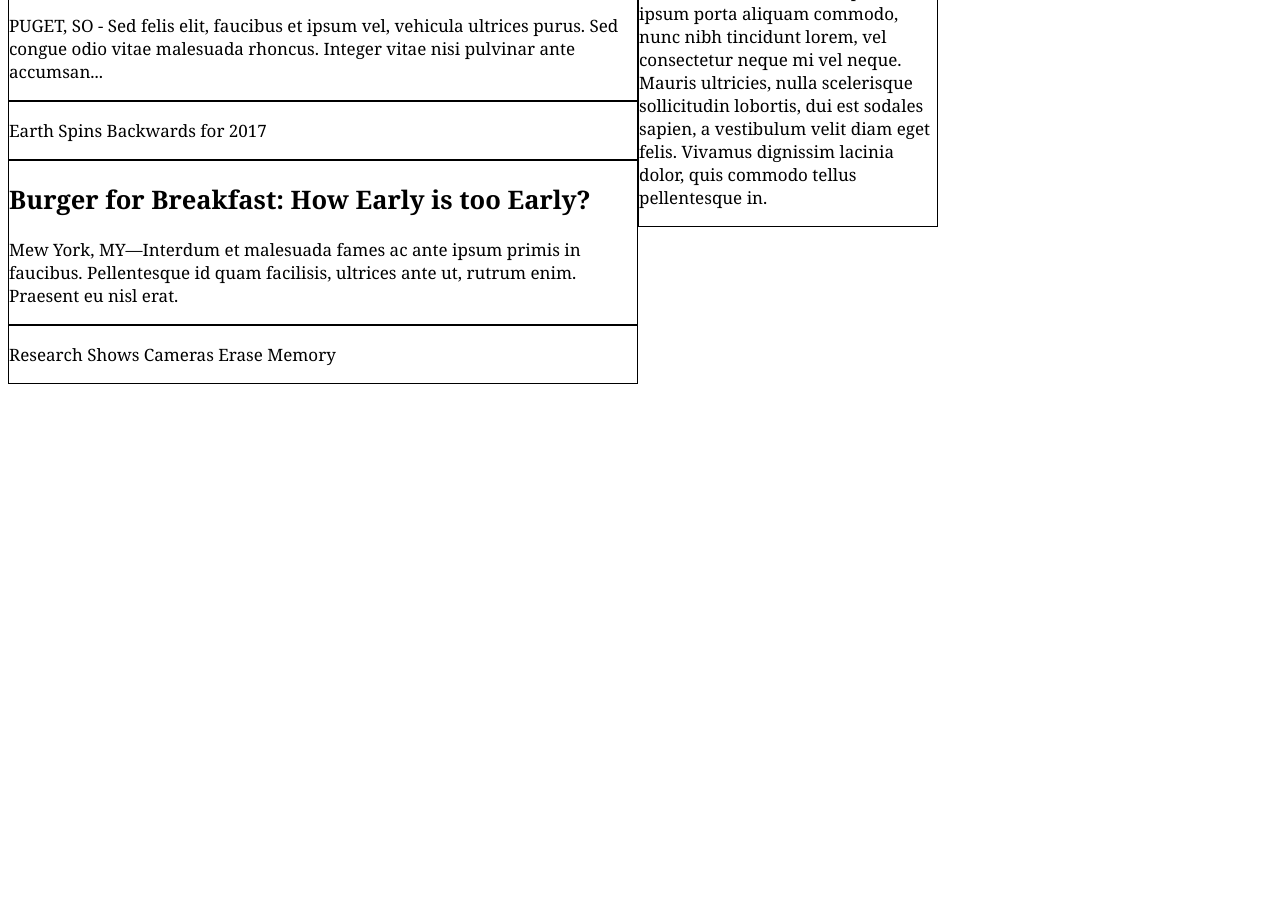
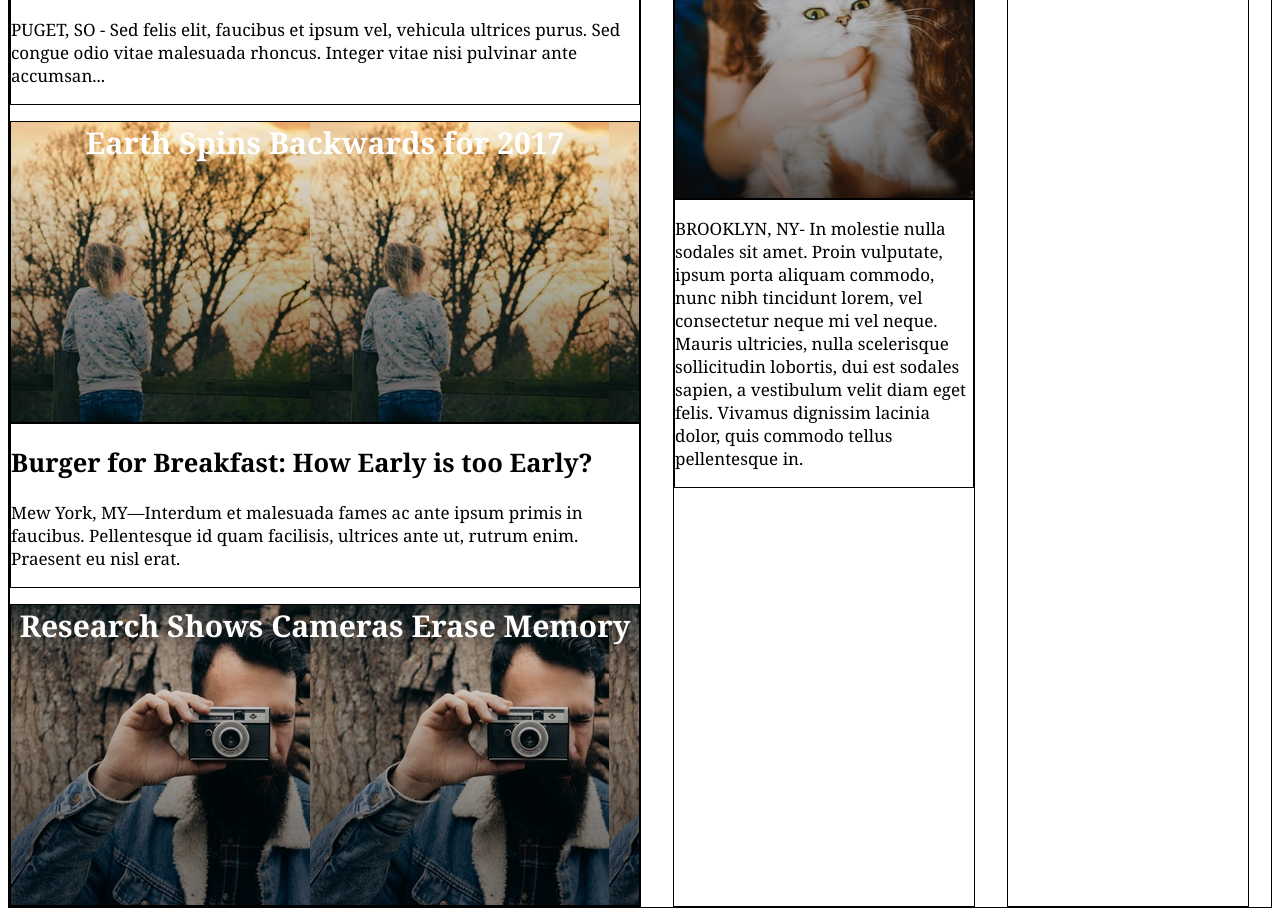
Before and after one commit to jackieeaton/mytimes, a plain HTML site: page index.html in a window 1280 px wide. Shown: the part 780-1696 px from the top of the page. Before the commit the page ends 1172 px from the top, so only its background shows below. Drawn offline with Linux system fonts and the light colour scheme; files whose address does not match are found by name.

Commit message:
Added image content

```diff
--- a/index.html
+++ b/index.html
@@ -22,56 +22,72 @@
       </nav>
     </header>
 
-  <!-- Content -->
+  <!-- Content Section -->
 
   <div class="content">
+
     <div class="large column">
-      <div class="article">
+
     <div class="main-story">
       <div class="image-content">
         <span>Mother of Three Buys Tuna Steak at Phish Concert. Leaves, "Feeling Funny."</span>
       </div>
-        </div>
       <p>MONUMENT VALLEY, AZ - Lorem ipsum dolor sit amet, consectetur adipiscing elit. Pellentesque nec nisl at augue dapibus dignissim. Nunc condimentum rutrum metus, ac eleifend lacus viverra nec. Proin ultrices egestas diam sed mollis. Nulla sapien massa, dictum vitae est et, pellentesque rutrum risus. Nunc volutpat, metus ac rutrum tempus, orci nisi porttitor dolor, sit amet luctus metus est ut mauris. Quisque vulputate nisl vitae massa rhoncus, at sagittis elit accumsan. Etiam tempus, lorem quis blandit imperdiet, enim dui lobortis tortor, sit amet lobortis arcu ex id odio. Nam fermentum nulla et eros bibendum, sed ullamcorper massa scelerisque. Vestibulum aliquet placerat leo a hendrerit. Nulla non sagittis neque. Nullam sit amet fringilla massa.</p>
     </div>
-      <div class="article">
+
+    <div class="story">
       <h2>Orca Spends Vacation at Land World Puget</h2>
       <p>PUGET, SO - Sed felis elit, faucibus et ipsum vel, vehicula ultrices purus. Sed congue odio vitae malesuada rhoncus. Integer vitae nisi pulvinar ante accumsan...</p>
     </div>
-      <div class="article">
-        <p>Earth Spins Backwards for 2017</p>
+
+
+    <div class="earth image-content">
+      <span>Earth Spins Backwards for 2017</span>
     </div>
-      <div class="article">
+
+    <div class="story">
       <h2>Burger for Breakfast: How Early is too Early?</h2>
       <p>Mew York, MY—Interdum et malesuada fames ac ante ipsum primis in faucibus. Pellentesque id quam facilisis, ultrices ante ut, rutrum enim. Praesent eu nisl erat.</p>
     </div>
-      <div class="article">
-        <p>Research Shows Cameras Erase Memory</p>
-      </div>
+
+    <div class="research image-content">
+      <span>Research Shows Cameras Erase Memory</span>
     </div>
 
+  </div>
+
+
     <div class="medium column">
-      <div class="article">
+
+      <div class="story">
         <h2>FBI Finds Action Star Guilty of False Advertising</h2>
         <p>WASHINGTON DC- Donec luctus sem augue, rutrum posuere orci aliquam sed. Nam vitae aliquam lectus. Sed tempor tortor est, nec sagittis eros tincidunt sed. Morbi venenatis condimentum sem, vitae sollicitudin turpis pulvinar eget. Morbi pellentesque consectetur mi id auctor. Phasellus tincidunt orci mauris, placerat pharetra urna fringilla vitae. Morbi eget rutrum urna. Cras condimentum augue ut ante sollicitudin interdum. Pellentesque cursus dolor at tincidunt cursus. Vestibulum blandit aliquam felis...</p>
       </div>
-      <div class="article">
-        <p>Cats in Control-Is It a Thing?</p>
+
+      <div class="cats image-content">
+        <span>Cats in Control-Is It a Thing?</span>
       </div>
-      <div class="article">
+
+      <div class="story">
         <p>BROOKLYN, NY- In molestie nulla sodales sit amet. Proin vulputate, ipsum porta aliquam commodo, nunc nibh tincidunt lorem, vel consectetur neque mi vel neque. Mauris ultricies, nulla scelerisque sollicitudin lobortis, dui est sodales sapien, a vestibulum velit diam eget felis. Vivamus dignissim lacinia dolor, quis commodo tellus pellentesque in.</p>
       </div>
+
     </div>
 
+
     <div class="small column">
-      <div class="article image">
+
+      <div class="story-image">
         <img src="./resources/images/img-news-bite.png" alt="chocolate chip cookie">
       </div>
-      <div class="article">
+
+      <div class="story">
         <h3>NEWS BITES</h3>
         <p>Cat Emoji Goes Viral Buy Youtube Views Home Business Advertising Ideas Advertising Internet Online Illustration in Marketing Materials Finally a Top Secret Way You Can</p>
       </div>
+
     </div>
+
   </div>
 
   </body>
--- a/resources/css/style.css
+++ b/resources/css/style.css
@@ -42,23 +42,32 @@ a {
   margin-right: 12px;
 }
 
-/* Content Section */
+/* Main Content Section */
+
+div {
+    border: 1px solid black;
+}
 
 .content {
   display: flex;
   padding-top: 120px;
+  font-family: Georgia;
+  font-size: 17px;
+  color: black;
 }
 
 .column.large {
   display: flex;
   flex-direction: column;
   width: 630px;
+  margin-right: 32px;
 }
 
 .column.medium {
   display: flex;
   flex-direction: column;
   width: 300px;
+  margin-right: 32px;
 }
 
 .column.small {
@@ -67,12 +76,7 @@ a {
   width: 240px;
 }
 
-.article {
-  border: 1px solid black;
-  font-family: Georgia;
-  font-size: 17px;
-  color: black;
-}
+/* Image Content */
 
 .image-content {
   height: 300px;
@@ -80,9 +84,24 @@ a {
   font-weight: bold;
   font-size: 30px;
   color: white;
+  text-align: center;
+  margin-top: 16px;
 }
 
 .main-story .image-content {
   font-size: 40px;
+  margin-top: 0;
   background-image: url(/Users/jackieeaton/Dropbox/DevProjects/mytimes/resources/images/img-story-main.png);
 }
+
+.earth.image-content {
+  background-image: url(/Users/jackieeaton/Dropbox/DevProjects/mytimes/resources/images/img-story-2.png);
+}
+
+.research.image-content {
+  background-image: url(/Users/jackieeaton/Dropbox/DevProjects/mytimes/resources/images/img-story-3.png);
+}
+
+.cats.image-content {
+  background-image: url(/Users/jackieeaton/Dropbox/DevProjects/mytimes/resources/images/img-story-1.png);
+}
```
Lines whose indentation alone changed are shown as unchanged.
